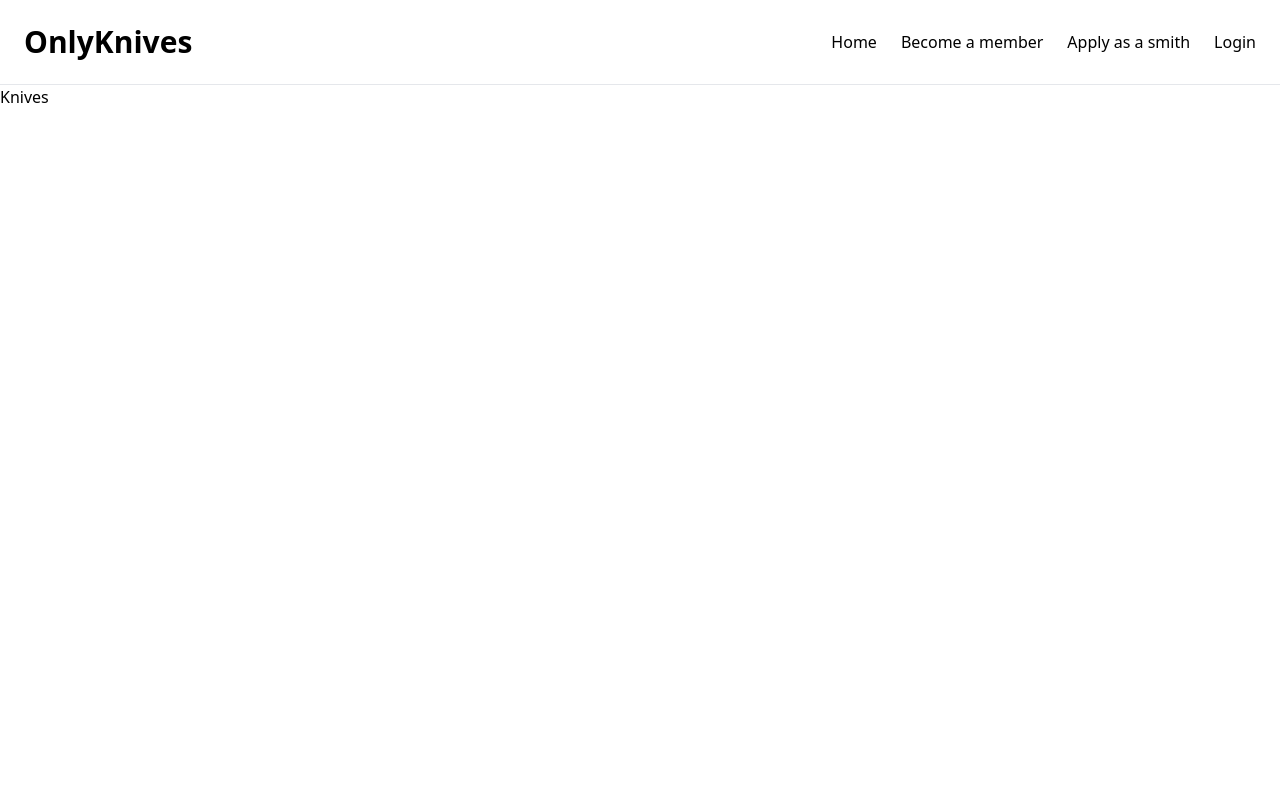
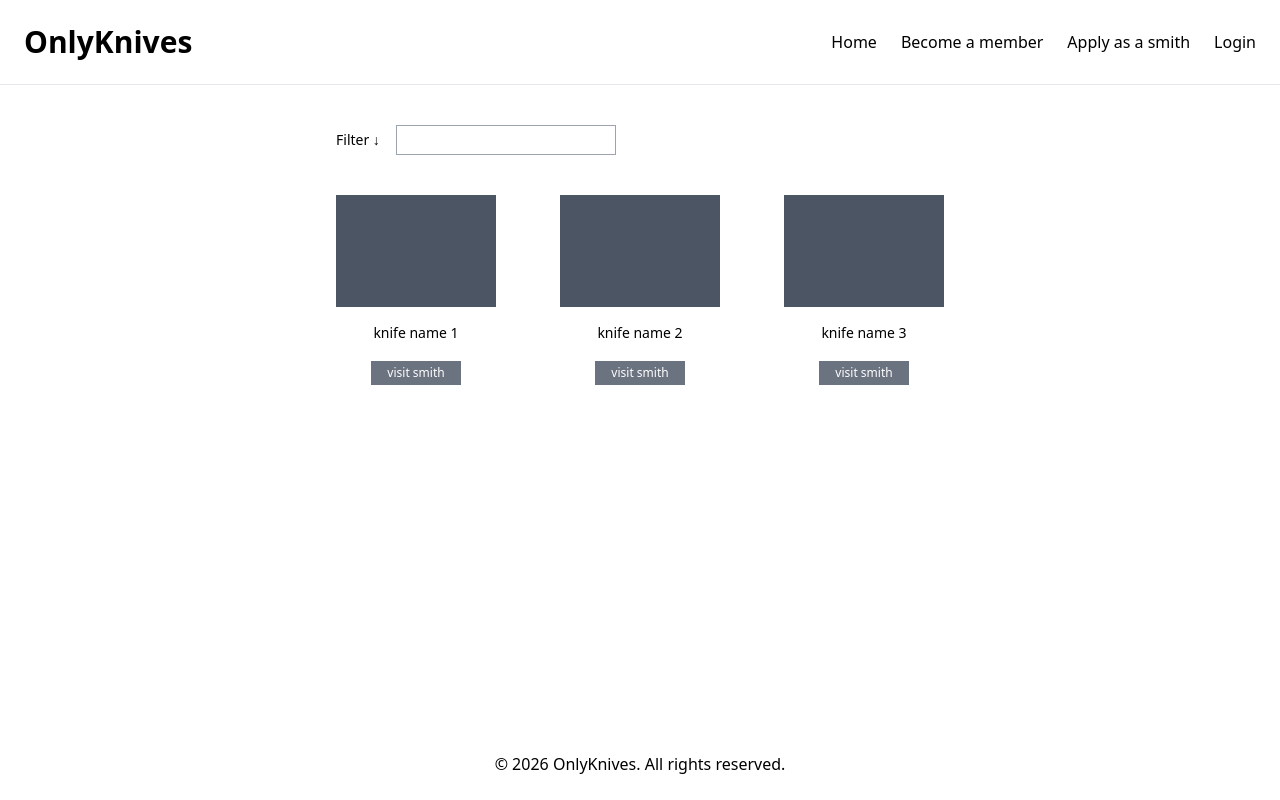
Before and after one commit to levjo655/OnlyKnives, a React (Create React App) app in the folder frontend/: page /knives in a window 1280 px wide. Shown: the top 800 px of the page. Built offline with nearby package versions, Linux system fonts and the light colour scheme.

Commit message:
added knife route and created knifePage

```diff
--- /dev/null
+++ b/frontend/src/components/KnifeCard.jsx
@@ -0,0 +1,23 @@
+import { Link } from "react-router-dom";
+import KnifePage from "../pages/knifePage";
+
+export default function KnifeCard({ name }) {
+  return (
+    <div className="flex flex-col items-center gap-4">
+      {/* image placeholder */}
+      <div className="w-40 h-28 bg-gray-600"></div>
+
+      {/* knife name */}
+      <Link to="/knifePage">
+        <p className="text-black text-sm">{name}</p>
+      </Link>
+
+      {/* visit smith */}
+      <Link to="/smiths">
+        <button className="bg-gray-500 text-white px-4 py-1 text-xs">
+          visit smith
+        </button>
+      </Link>
+    </div>
+  );
+}
--- a/frontend/src/pages/Knives.jsx
+++ b/frontend/src/pages/Knives.jsx
@@ -1,13 +1,32 @@
-import { BrowserRouter, Route, Routes } from "react-router-dom";
 import Navbar from "../components/Navbar";
 import Footer from "../components/Footer";
-
+import KnifeCard from "../components/KnifeCard";
 
 export default function Knives() {
-    return (
-        <><div className="bg-bg min-h-screen text-primaryText">
-            <Navbar />
-            <h1>Knives</h1>
-        </div><Footer /></>
-    );
+  return (
+    <div className="bg-bg min-h-screen text-primaryText flex flex-col">
+      <Navbar />
+
+      {/* Page content */}
+      <div className="max-w-5xl mx-auto p-10 flex-grow">
+        {/* Filter bar */}
+        <div className="flex items-center gap-4 mb-10">
+          <span className="text-black text-sm">Filter ↓</span>
+
+          <div className="bg-white px-2 py-1 flex items-center gap-2 border border-gray-400">
+            <input className="outline-none text-sm text-black" placeholder="" />
+          </div>
+        </div>
+
+        {/* Knife grid */}
+        <div className="grid grid-cols-3 gap-16">
+          <KnifeCard name="knife name 1" />
+          <KnifeCard name="knife name 2" />
+          <KnifeCard name="knife name 3" />
+        </div>
+      </div>
+
+      <Footer />
+    </div>
+  );
 }
--- a/frontend/src/pages/Steels.jsx
+++ b/frontend/src/pages/Steels.jsx
@@ -0,0 +1,5 @@
+import Navbar from "../components/Navbar"
+
+export default function Steels (){
+    return <div></div>
+}
--- /dev/null
+++ b/frontend/src/pages/knifePage.jsx
@@ -0,0 +1,4 @@
+import KnifeCard from "../components/KnifeCard";
+export default function KnifePage() {
+  return <div></div>;
+}
```
Also changed, not shown: 1 other file (tests, documents, lock files or other folders).
